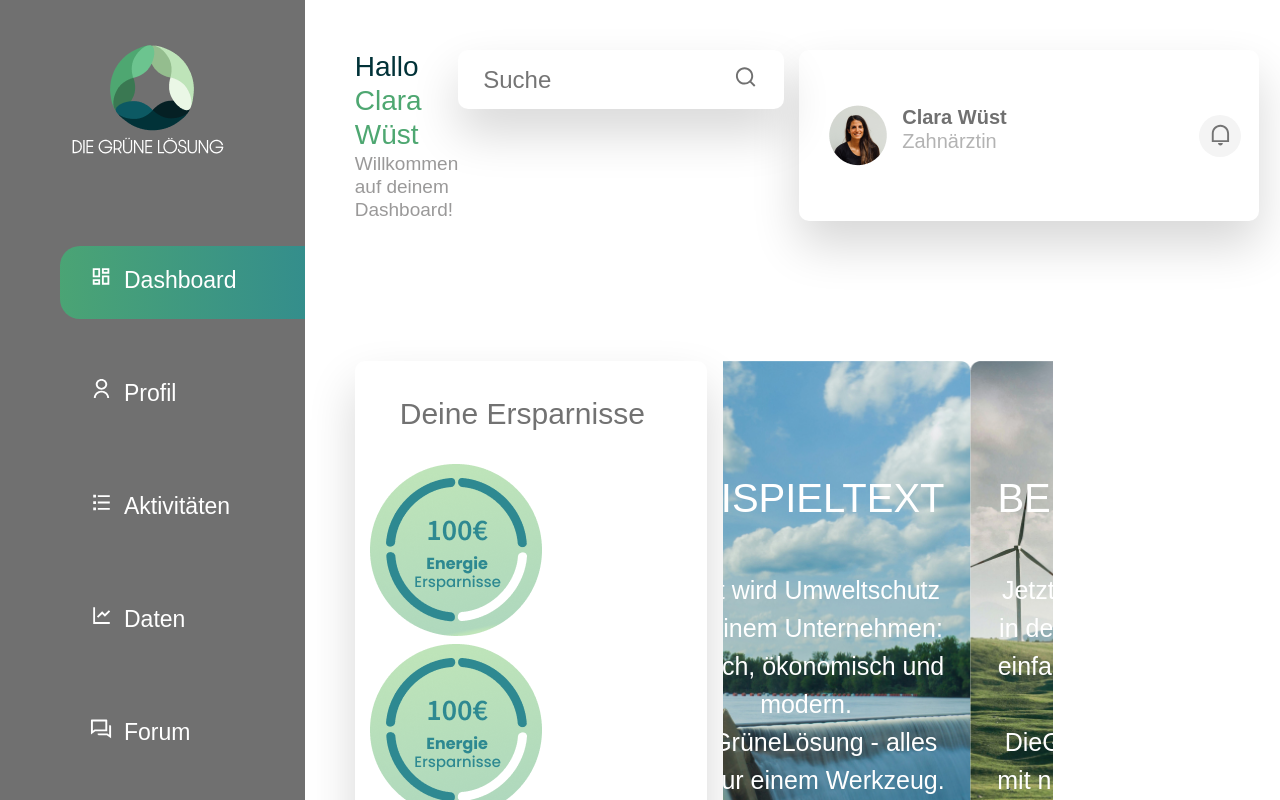
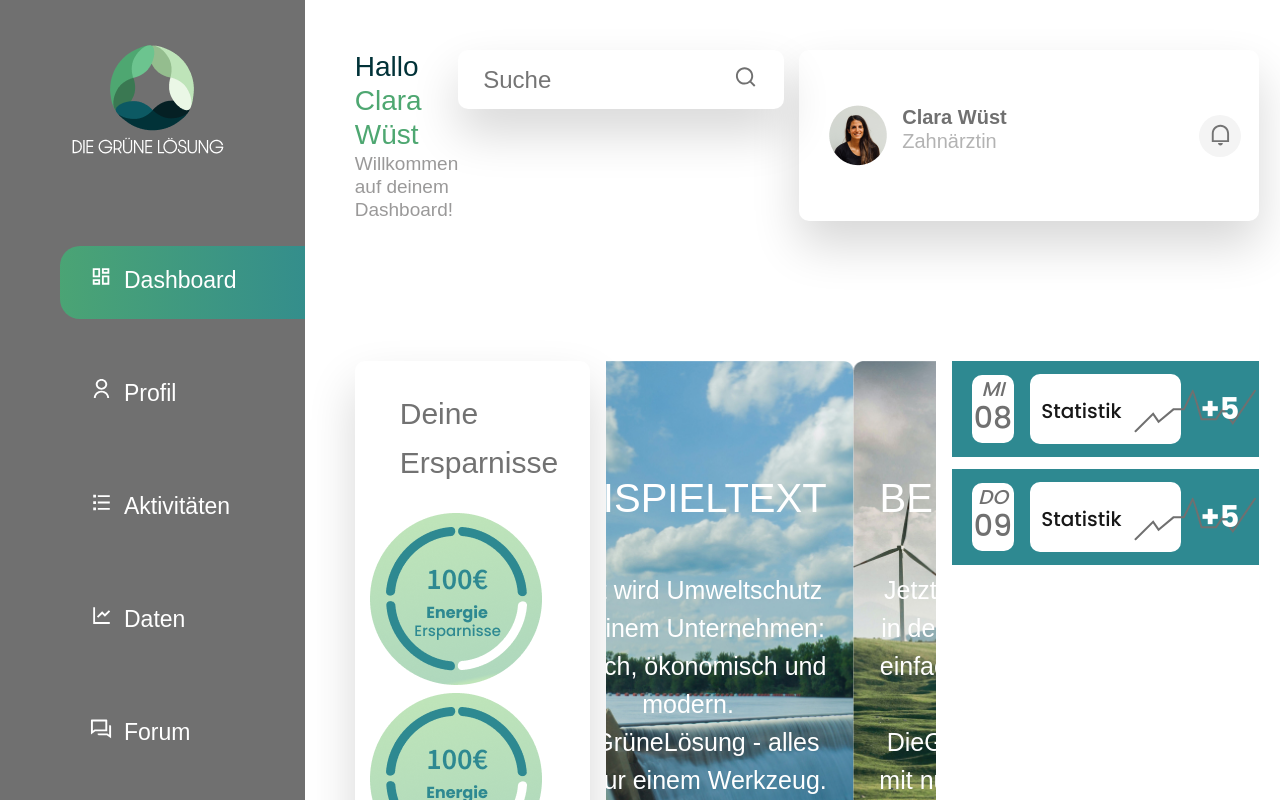
Before and after one commit to DevFariz/DGL, a React (Create React App) app: page / in a window 1280 px wide. Shown: the top 800 px of the page. Built offline with nearby package versions, Linux system fonts and the light colour scheme.

Commit message:
feat: add statistics section at dashboard

```diff
--- a/src/pages/dashboard/Dashboard.js
+++ b/src/pages/dashboard/Dashboard.js
@@ -5,6 +5,7 @@ import DashboardSavings from './dashboardSavings/DashboardSavings';
 
 import './Dashboard.scss';
 import DashboardSlider from './dashboardSlider/DashboardSlider';
+import DashboardStatistics from './dashboardStatistics/DashboardStatistics';
 
 
 const Dashboard = () => {
@@ -18,6 +19,7 @@ const Dashboard = () => {
         <main className="dashboard-main">
           <DashboardSavings />
           <DashboardSlider />
+          <DashboardStatistics />
         </main>
       </div>
     </div>
--- /dev/null
+++ b/src/pages/dashboard/dashboardStatistics/DashboardStatistics.js
@@ -0,0 +1,35 @@
+import DashboardStatisticsItem from './dashboardStatisticsItem/DashboardStatisticsItem';
+
+import './DashboardStatistics.scss';
+
+import dashboardStatisticsImg1 from '../../../resources/svg/dashbboard-statistics.svg';
+
+const DashboardStatistics = () => {
+
+  const statisticsData = [
+    {
+      dayOfWeek: 'MI',
+      dayOfMonth: '08',
+      statisticsGraph: dashboardStatisticsImg1,
+      plusData: '+5'
+    },
+    {
+      dayOfWeek: 'DO',
+      dayOfMonth: '09',
+      statisticsGraph: dashboardStatisticsImg1,
+      plusData: '+5'
+    }
+  ]
+
+  const items = statisticsData.map((item, id) => {
+    return <DashboardStatisticsItem {...item} key={id}/>;
+  })
+
+  return (
+    <section className='dashboard-statistics'>
+      {items}
+    </section>
+  )
+}
+
+export default DashboardStatistics
--- /dev/null
+++ b/src/pages/dashboard/dashboardStatistics/DashboardStatistics.scss
@@ -0,0 +1,7 @@
+@import "../../../styles/style.scss";
+@import "../../../styles/breakpoints.scss";
+@import "../../../styles/mixin.scss";
+
+.dashboard-statistics{
+  flex-basis: 33%;
+}
--- /dev/null
+++ b/src/pages/dashboard/dashboardStatistics/dashboardStatisticsItem/DashboardStatisticsItem.js
@@ -0,0 +1,21 @@
+import './DashboardStatisticsItem.scss';
+
+const DashboardStatisticsItem = ({dayOfWeek, dayOfMonth, statisticsGraph, plusData}) => {
+  return (
+    <div className='dashboard-statistics__item'>
+      <div className="dashboard-statistics__item-date">
+        <div className="dashboard-statistics__item-date-week">{dayOfWeek}</div>
+        <div className="dashboard-statistics__item-date-month">{dayOfMonth}</div>
+      </div>
+      <div className="dashboard-statistics__item-graph">
+        <span>Statistik</span>
+        <img src={statisticsGraph} alt="statistics" />
+      </div>
+      <div className="dashboard-statistics__item-plus">
+        {plusData}
+      </div>
+    </div>
+  )
+}
+
+export default DashboardStatisticsItem
--- /dev/null
+++ b/src/pages/dashboard/dashboardStatistics/dashboardStatisticsItem/DashboardStatisticsItem.scss
@@ -0,0 +1,58 @@
+@import "../../../../styles/style.scss";
+@import "../../../../styles/breakpoints.scss";
+@import "../../../../styles/mixin.scss";
+
+.dashboard-statistics__item{
+  display: flex;
+  align-items: center;
+  padding: 13px 20px;
+  background-color: #2E8991;
+  color: #fff;
+  margin-bottom: 12px;
+
+  &-date{
+    width: 74px;
+    background-color: #fff;
+    padding-bottom: 10px;
+    margin-right: 16px;
+    border-radius: 10px;
+
+    &-week{
+      font-style: italic;
+      font-size: 20px;
+      line-height: 29px;
+      text-align: center;
+      color: #707070;
+    }
+
+    &-month{
+      font-size: 30px;
+      line-height: 29px;
+      text-align: center;
+      color: #707070;
+    }
+  }
+
+  &-graph{
+    display: flex;
+    align-items: center;
+    padding: 15px 16px 11px 11px;
+    background-color: #fff;
+    border-radius: 10px;
+    margin-right: 20px;
+
+    span{
+      font-weight: 500;
+      font-size: 20px;
+      line-height: 33px;
+      color: #171717;
+      margin-right: 12px;
+    }
+  }
+
+  &-plus{
+    font-weight: 600;
+    font-size: 30px;
+    line-height: 38px;
+  }
+}
```
Also changed, not shown: src/resources/svg/dashbboard-statistics.svg (added).
